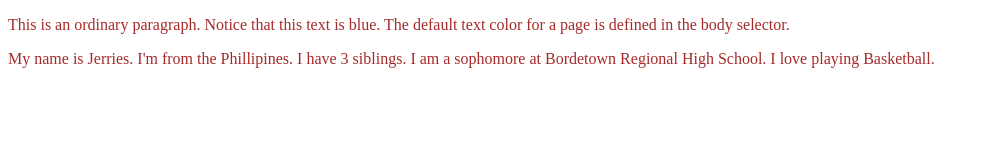
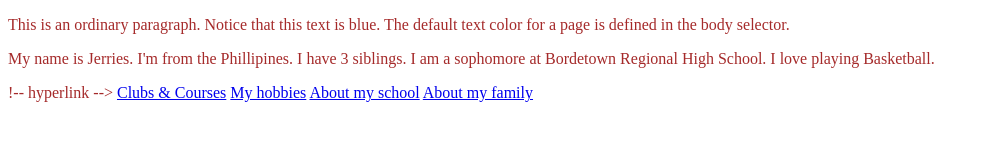
Before and after one commit to jerries20/jerries20_web, a plain HTML site: page about.html in a window 1280 px wide. Shown: the whole page, without its empty margins (0-989 px from the left). Drawn offline with Linux system fonts and the light colour scheme.

Commit message:
Update about.html

```diff
--- a/about.html
+++ b/about.html
@@ -22,6 +22,15 @@ body {
 at Bordetown Regional High School. I love playing Basketball. </p>
 
 
+	!-- hyperlink -->
+
+			   <a href = "list.html"> Clubs & Courses</a>
+			   <a href = "hobbies.html" > My hobbies</a>
+			   <a href = "my_school_info.html" > About my school</a>
+		           <a href = "my_Family.html" > About my family</a>
+
+
+
 </body>
 
 </html>
```
